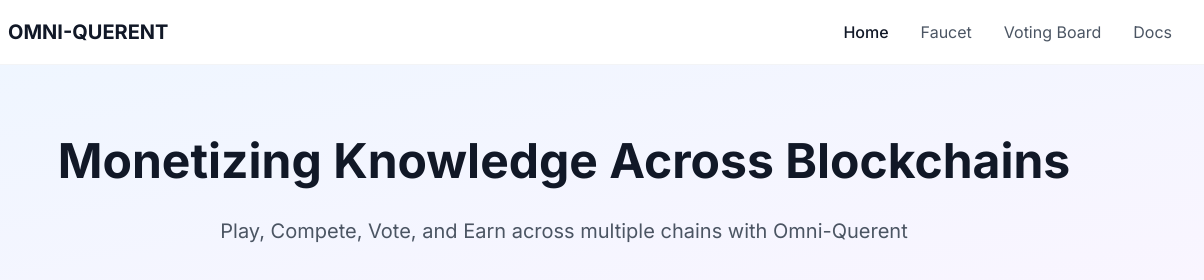
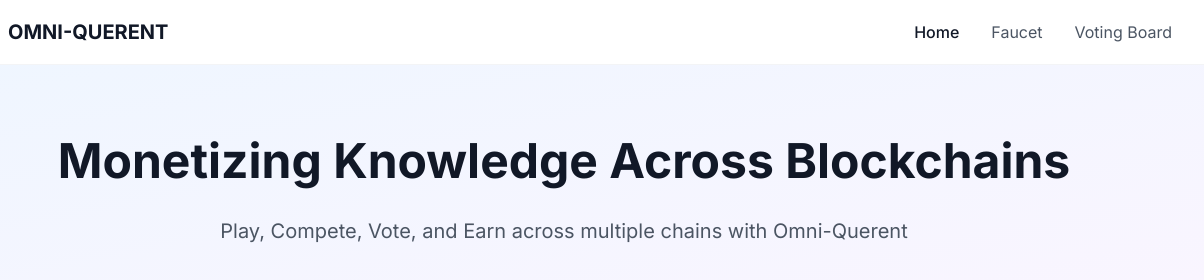
Before and after one commit to OmniQuerent/Omni-Querent, a website: page public/index.html in a window 1280 px wide. Shown: the top 280 px of the page, 76-1280 px from the left. Drawn offline with nearby package versions, Linux system fonts and the light colour scheme.

Commit message:
Update index.html

```diff
--- a/public/index.html
+++ b/public/index.html
@@ -89,7 +89,6 @@
                     <a href="#" class="text-gray-900 font-medium hover:text-blue-600 transition-colors">Home</a>
                     <a href="https://faucet.omni-querent.xyz/" target="_blank" class="text-gray-600 hover:text-blue-600 transition-colors">Faucet</a>
                     <a href="#" class="text-gray-600 hover:text-blue-600 transition-colors">Voting Board</a>
-                    <a href="https://omni-querent.gitbook.io/omni-querent-docs/" target="_blank" class="text-gray-600 hover:text-blue-600 transition-colors">Docs</a>
                 </div>
             </div>
         </div>
```
